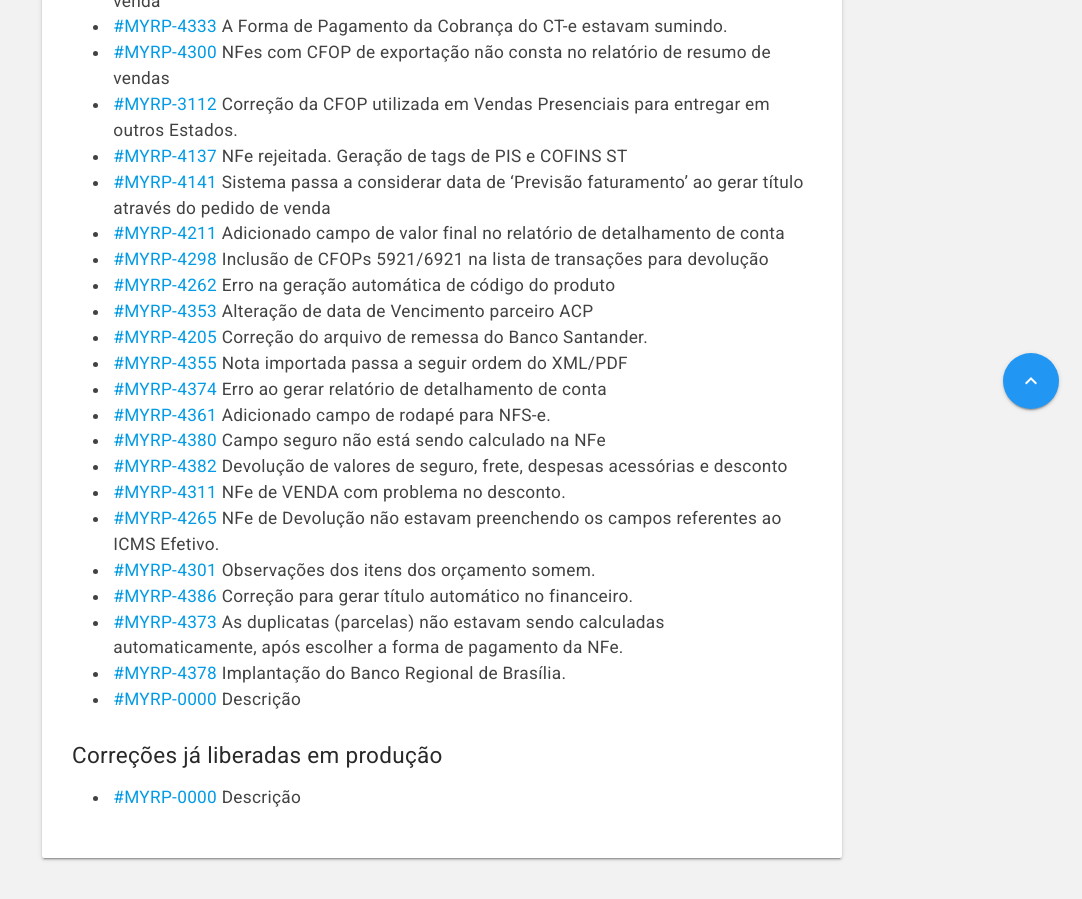
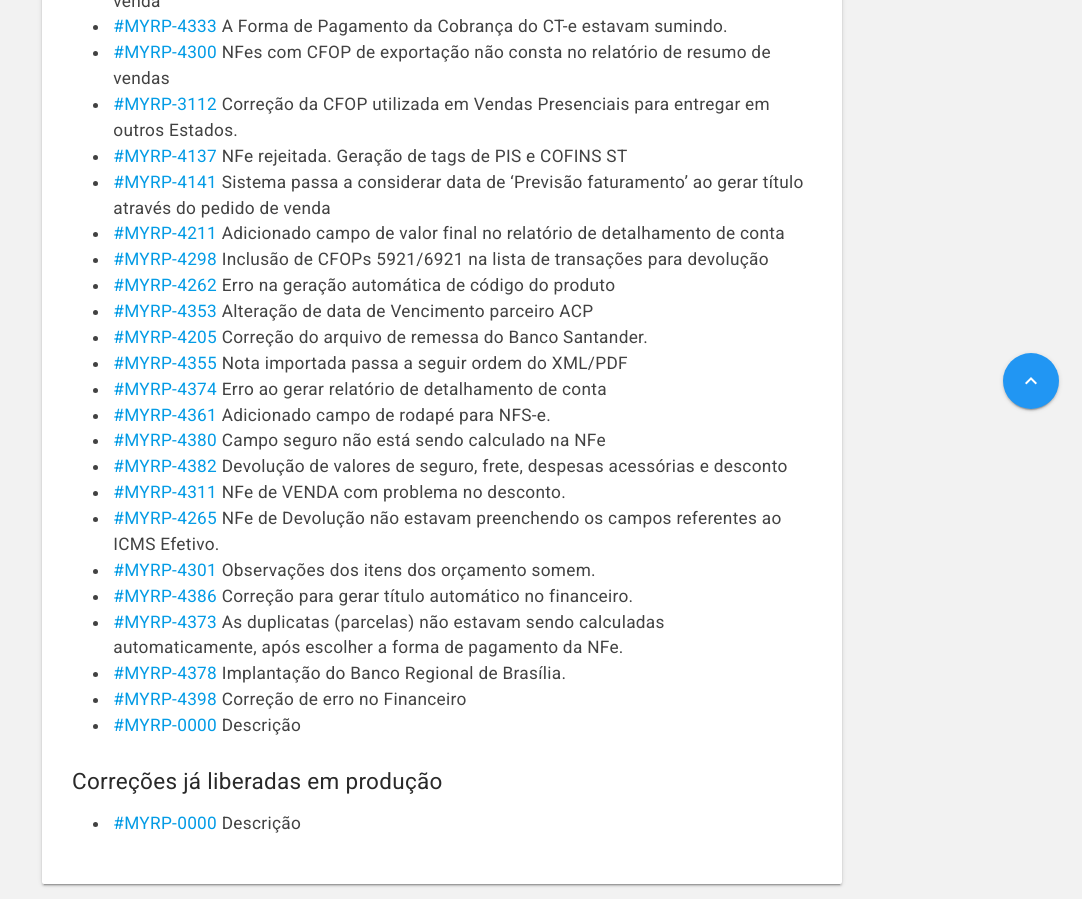
Before and after one commit to myrp-maicon/changelog-myrp, a Jekyll site: the page built from docs/myrp/19.07.01.md, in a window 1280 px wide, cut to the strip 468-1367 px from the top of the page. Shown: the whole strip, without its empty margins (198-1280 px from the left). Built offline with Jekyll 4.4.1, drawn with Linux system fonts in a browser that asks for light colours; nearby versions of some CDN libraries; our own code applies the rules of GitHub Pages for plain Markdown files; the repository's description, which GitHub fills in, is left out; before the commit the page ends 1341 px from its top, so only the background shows below that.

Commit message:
MC:MYRP-4398

```diff
--- a/docs/myrp/19.07.01.md
+++ b/docs/myrp/19.07.01.md
@@ -27,6 +27,7 @@
 * [#MYRP-4386](https://devmyrp.atlassian.net/browse/MYRP-4386) Correção para gerar título automático no financeiro.
 * [#MYRP-4373](https://devmyrp.atlassian.net/browse/MYRP-4373) As duplicatas (parcelas) não estavam sendo calculadas automaticamente, após escolher a forma de pagamento da NFe.
 * [#MYRP-4378](https://devmyrp.atlassian.net/browse/MYRP-4378) Implantação do Banco Regional de Brasília.
+* [#MYRP-4398](https://devmyrp.atlassian.net/browse/MYRP-4398) Correção de erro no Financeiro
 * [#MYRP-0000](https://devmyrp.atlassian.net/browse/MYRP-0000) Descrição
 
 
```
